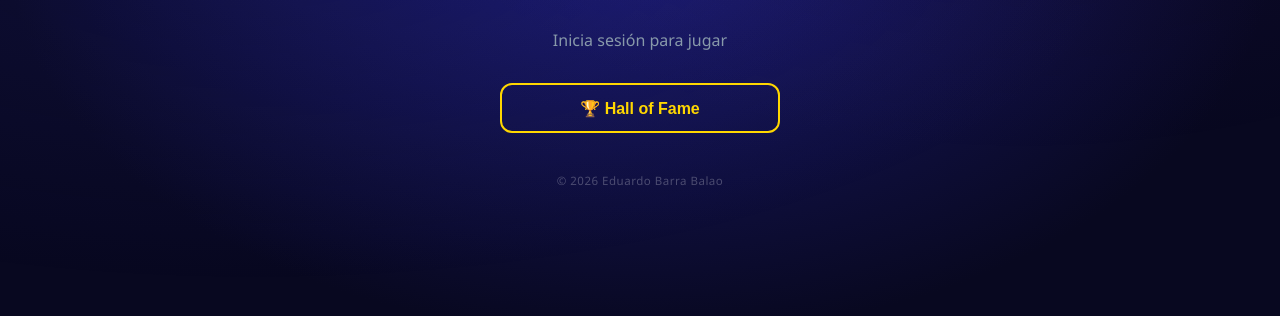
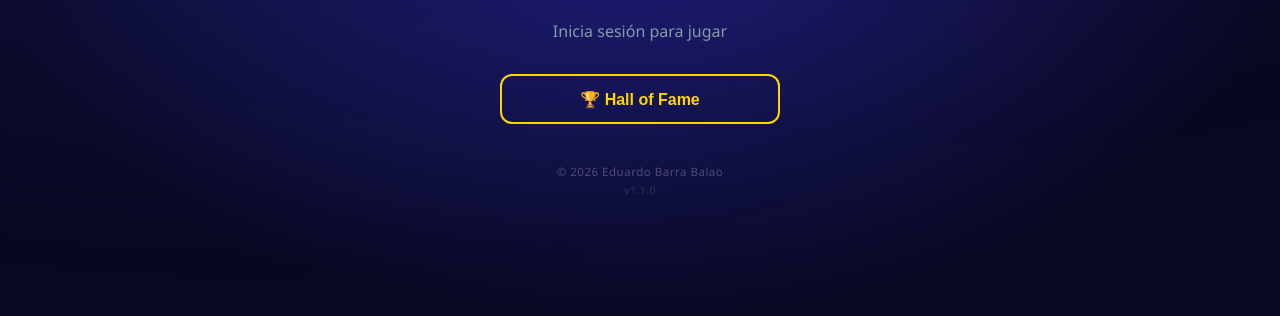
Before and after one commit to ebarrabc2526/voc, a website: page index.html in a window 1280 px wide. Shown: the part 458-774 px from the top of the page. Drawn offline with nearby package versions, Linux system fonts and the light colour scheme.

Commit message:
feat: mostrar versión de la app en pantalla principal
- Agregar constante APP_VERSION
- Crear función displayAppVersion() para mostrar la versión
- Agregar estilos CSS para el elemento de versión
- Llamar displayAppVersion() al inicializar la página

Co-Authored-By: ebarrabc2526 <ebarrabc2526@users.noreply.github.com>

```diff
--- a/css/style.css
+++ b/css/style.css
@@ -116,6 +116,11 @@ html, body {
 .home-copyright {
   font-size: 0.72rem; color: rgba(255,255,255,0.25);
   letter-spacing: 0.5px; margin-top: 0.5rem;
+}
+
+.app-version {
+  font-size: 0.65rem; color: rgba(255,255,255,0.15);
+  margin-top: 0.25rem;
 }
 
 .home-buttons { display: flex; flex-direction: column; gap: 1rem; width: 280px; }
--- a/js/game.js
+++ b/js/game.js
@@ -1,4 +1,6 @@
 'use strict';
+
+const APP_VERSION = '1.1.0';
 
 // ─── Category Names ───────────────────────────────────────────────────────────
 const CATEGORY_NAMES = {
@@ -1277,10 +1279,18 @@ function escapeHtml(str) {
   return str.replace(/&/g,'&amp;').replace(/</g,'&lt;').replace(/>/g,'&gt;').replace(/"/g,'&quot;');
 }
 
+function displayAppVersion() {
+  const versionEl = document.getElementById('app-version');
+  if (versionEl) {
+    versionEl.textContent = `v${APP_VERSION}`;
+  }
+}
+
 // ─── Init ─────────────────────────────────────────────────────────────────────
 document.addEventListener('DOMContentLoaded', () => {
   Auth.init();
   loadPrefs();
+  displayAppVersion();
   updateHomeUI();
   showHome();
 });
```
